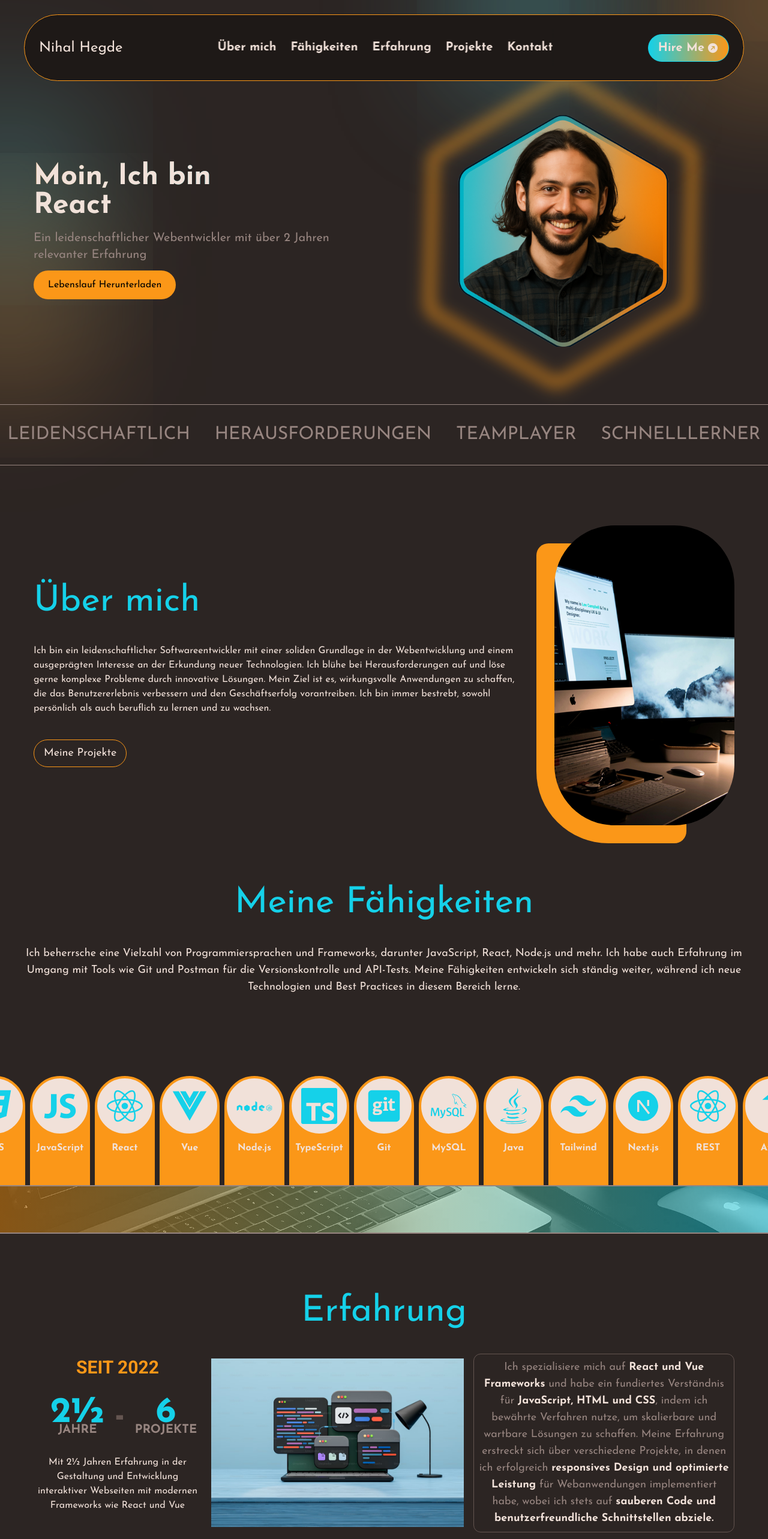
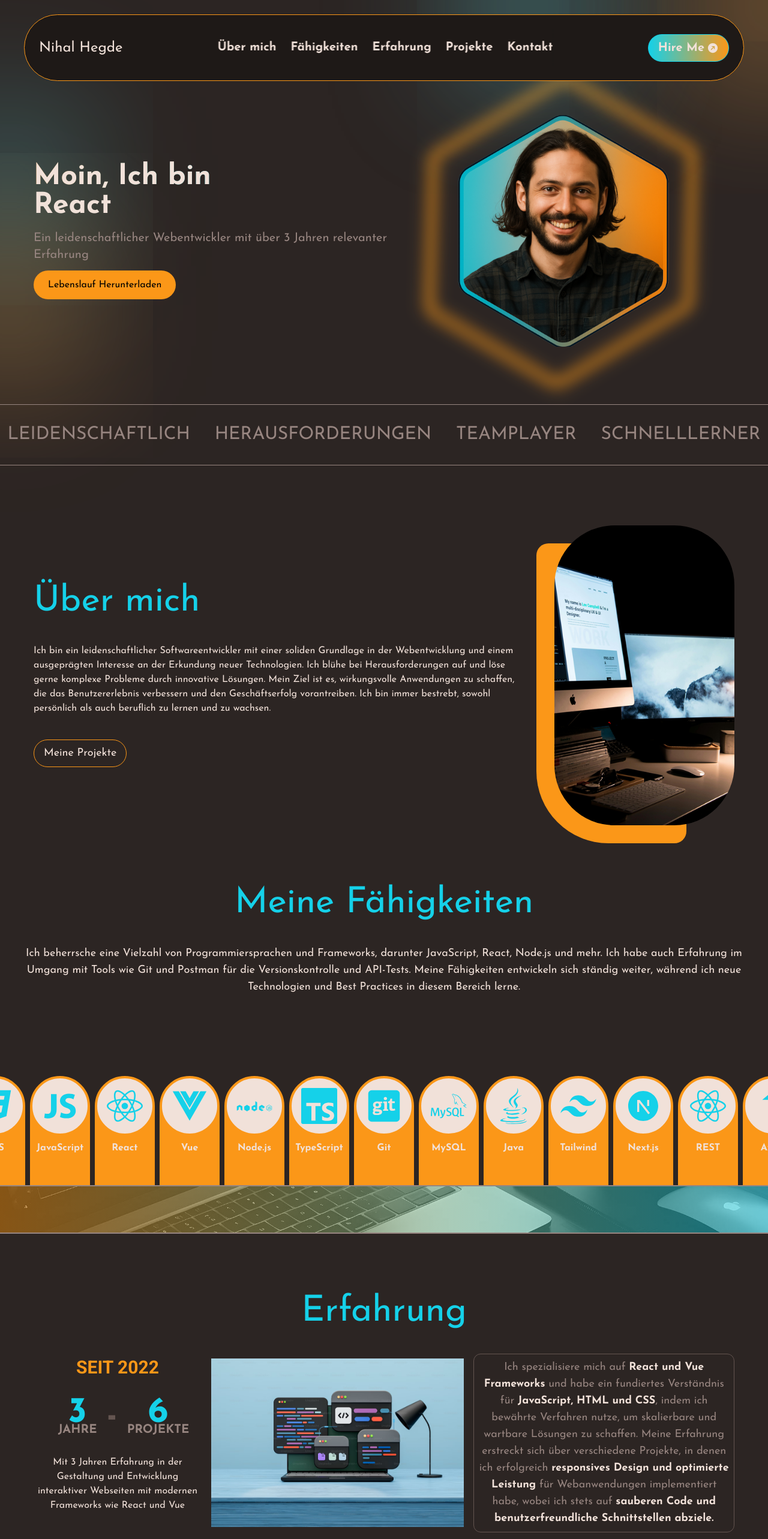
Before and after one commit to nihal-h124/Portfolio_Nihal, a React (Vite) app: page / in a window 1280 px wide. Shown: the top 2566 px of the page at 60% size. Built offline with nearby package versions, Linux system fonts and the light colour scheme.

Commit message:
Made small changes

```diff
--- a/src/components/experience/ExperienceLeft.jsx
+++ b/src/components/experience/ExperienceLeft.jsx
@@ -6,11 +6,11 @@ const ExperienceLeft = () => {
     <div className='flex flex-col gap-7 w-[280px]'>
         <p className='text-orange font-bold uppercase text-3xl font-special text-center'>Seit 2022</p>
         <div className='flex justify-center items-center gap-4 w-[300px]'>
-            <ExperienceInfo number='2½' text='Jahre'/>
+            <ExperienceInfo number='3' text='Jahre'/>
             <p className='font-bold text-6xl text-lightBrown'>-</p>
             <ExperienceInfo number='6' text='Projekte'/>
         </div>
-        <p className='text-center text-white'>Mit 2½ Jahren Erfahrung in der Gestaltung und Entwicklung interaktiver Webseiten mit modernen Frameworks wie React und Vue</p>
+        <p className='text-center text-white'>Mit 3 Jahren Erfahrung in der Gestaltung und Entwicklung interaktiver Webseiten mit modernen Frameworks wie React und Vue</p>
         <ExperienceInfo/>
     </div>
   )
--- a/src/components/profile/ProfileText.jsx
+++ b/src/components/profile/ProfileText.jsx
@@ -36,7 +36,7 @@ const ProfileText = () => {
             variants={fadeIn('up', 0.9)}
             initial='hidden'
             whileInView='show'
-            className='lg:text-xl text-lg mt-4 sm:text-lg text-lightGrey'>Ein leidenschaftlicher Webentwickler mit über 2 Jahren relevanter Erfahrung
+            className='lg:text-xl text-lg mt-4 sm:text-lg text-lightGrey'>Ein leidenschaftlicher Webentwickler mit über 3 Jahren relevanter Erfahrung
             </motion.p>
             <div>
               <a href={myCV} download='Lebenslauf_Nihal.pdf' target='_blank'>
```
